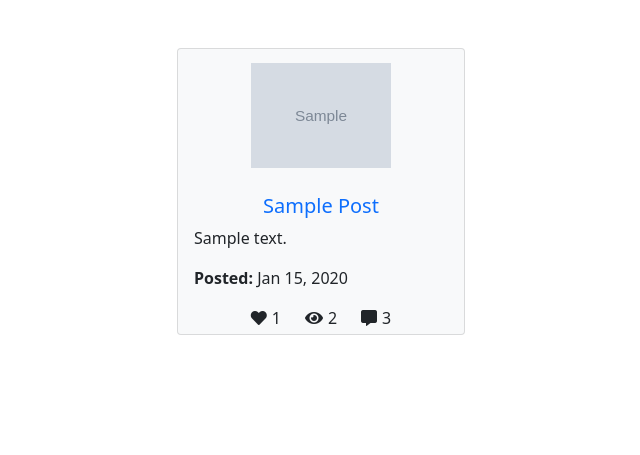
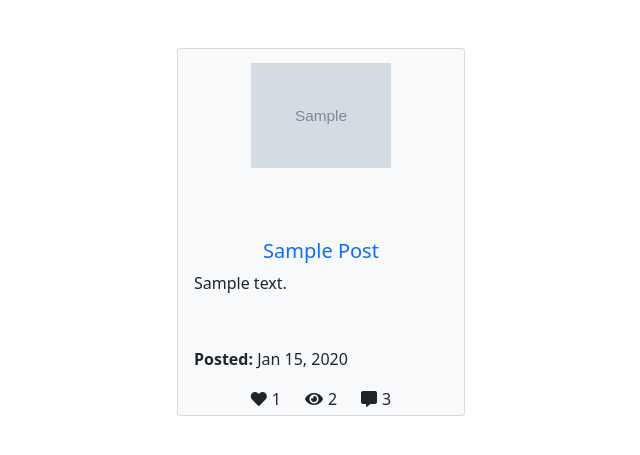
Before and after one commit to tarnilok/djangoprojects1-BlogApp, a Django app: page / in a window 1280 px wide. Shown: the part 60-515 px from the top of the page, without its empty margins (319-959 px from the left). Run offline with Django 3.2, Linux system fonts and the light colour scheme; tables that the repository leaves empty hold one stand-in row (values such as "Sample post"); grey boxes marked "Sample" are stand-in pictures.

Commit message:
cards contents aligned

```diff
--- a/blogApp/templates/blogApp/home.html
+++ b/blogApp/templates/blogApp/home.html
@@ -2,13 +2,13 @@
 <div class="mx-5 my-5 d-flex flex-wrap justify-content-center">
     {% for post in posts %}
     {% if post.status == "Published" %}
-  <div class="card bg-light py-1 mx-3 mb-5" style="width: 18rem">
-    <div style="width: 100%; text-align: center;">
+  <div class="card bg-light py-1 mx-3 mb-5" style="width: 18rem;">
+    <div style="width: 100%; text-align: center; height: 170px; overflow: hidden;">
         <img style="max-width: 10rem; padding: 10px; " src="{{post.image.url}}" alt="" />
     </div>
     <div class="card-body">
       <h5 class="card-title" style="text-align: center;"><a href="{% url 'detail' post.id %}" style="text-decoration: none">{{post.title | title}}</a></h5>
-      <p class="card-text" style="text-align: justify;">{{ post.content | truncatewords:10 | capfirst}}</p>
+      <p class="card-text" style="text-align: justify; height: 60px;">{{ post.content | truncatewords:10 | capfirst}}</p>
       <p class="card-text"><b>Posted:</b> {{post.last_updated | date:'M d, Y'}}</p>
     </div>
     <div class="d-flex justify-content-center mx-3">
```
